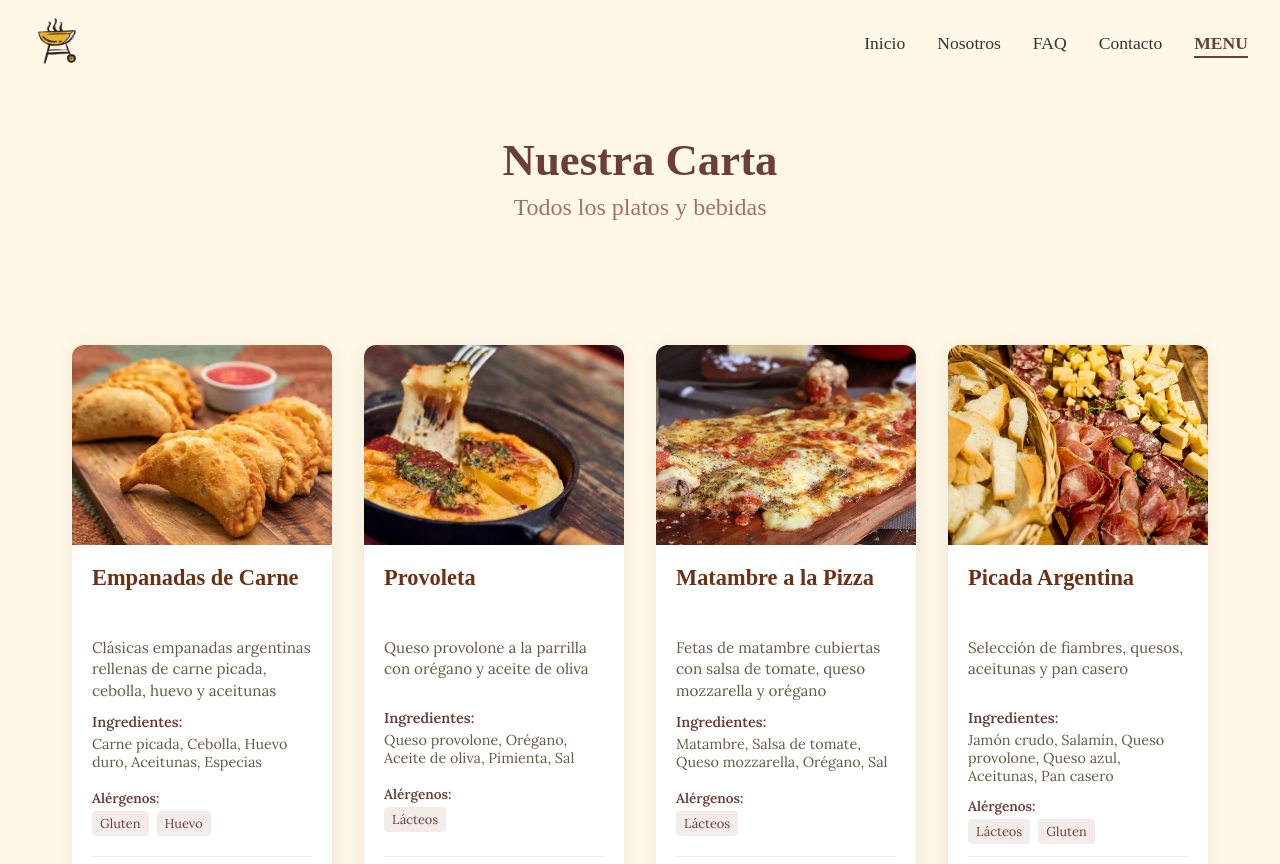
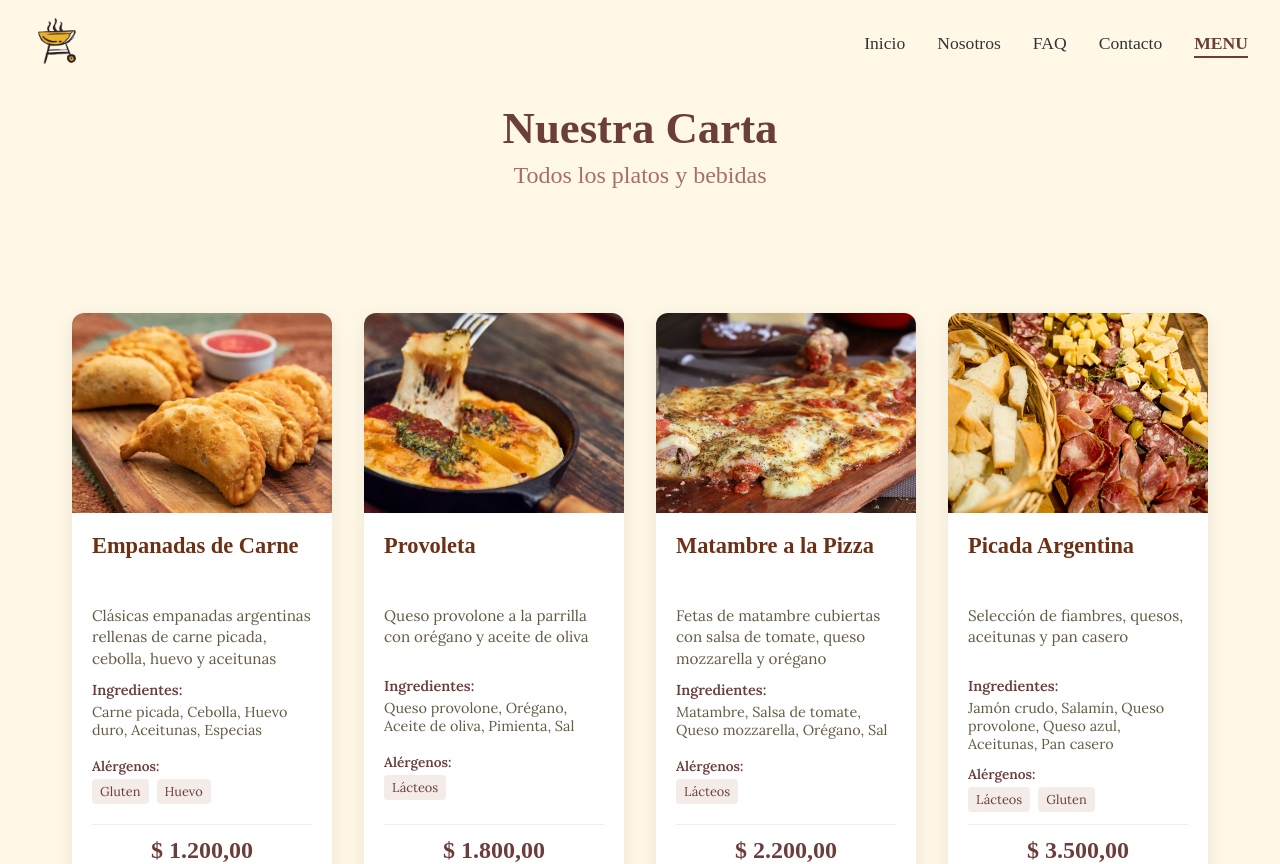
Before and after one commit to agustintamb/restaurant-frontend, a React (Vite) app: page /menu in a window 1280 px wide. Shown: the top 864 px of the page. Built offline with nearby package versions, Linux system fonts and the light colour scheme.

Commit message:
Menu padding

```diff
--- a/src/pages/Menu/Menu.styles.ts
+++ b/src/pages/Menu/Menu.styles.ts
@@ -4,7 +4,7 @@ import { fadeIn } from "@/utils/animations";
 export const MenuContainer = styled.div`
   max-width: 1200px;
   margin: 0 auto;
-  padding: 3rem 2rem;
+  padding: 1rem 2rem;
 
   @media (max-width: 768px) {
     padding: 0rem 1.5rem;
```
